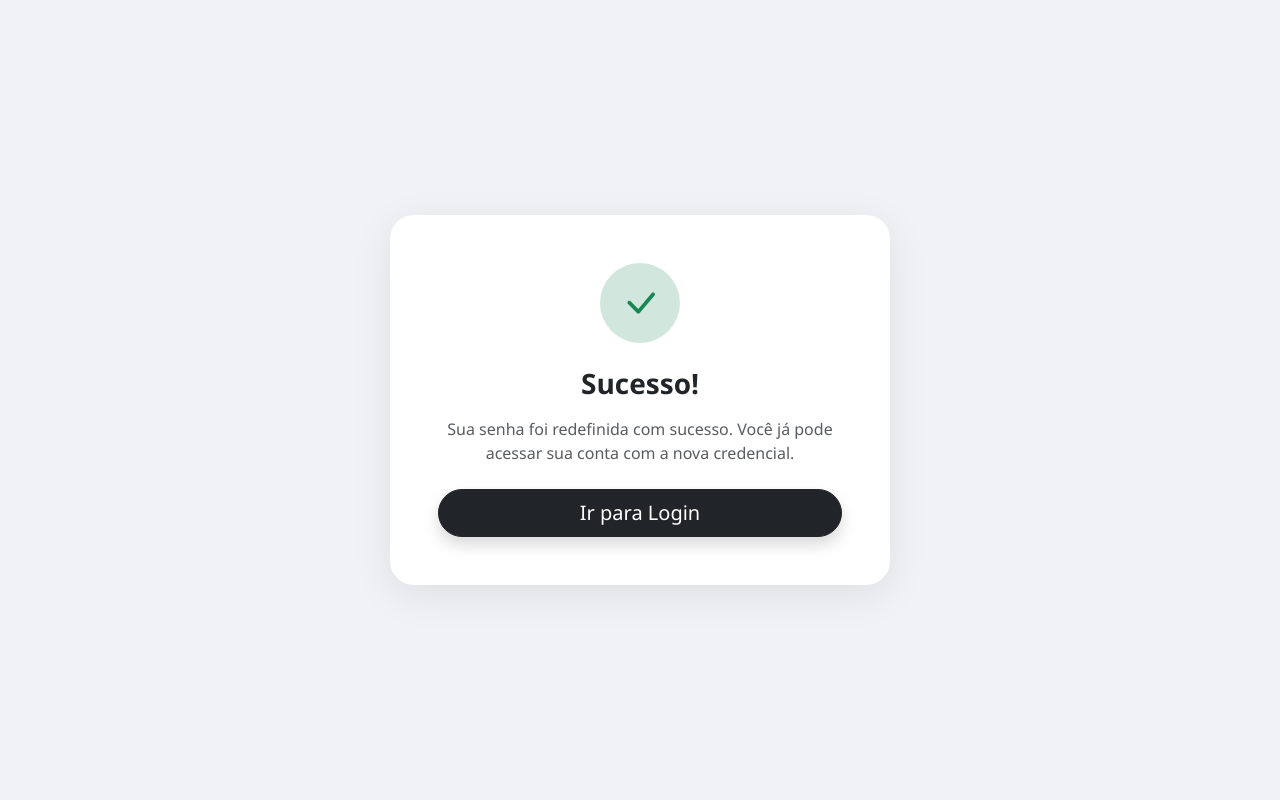
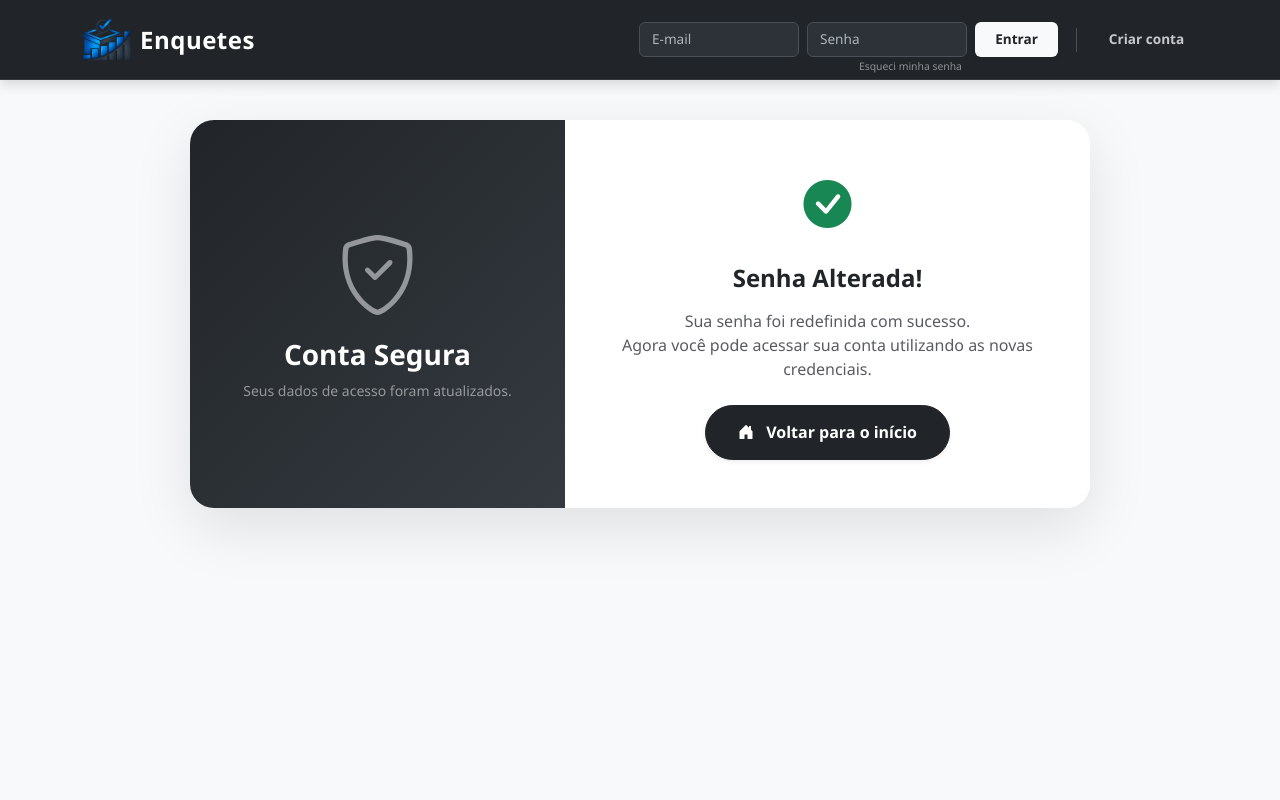
Before and after one commit to AprendendoLinux/enquetes, a FastAPI app: template app/templates/reset_success.html in a window 1280 px wide. Run offline with FastAPI, Linux system fonts and the light colour scheme; the template is opened without the code that fills it, so the values that code supplies are empty; parts of the project's set-up code (start-up, migrations or seed data) failed here and were passed over.

Commit message:
Alterado em 29/01/2026 às 20h:13m

```diff
--- a/app/templates/reset_success.html
+++ b/app/templates/reset_success.html
@@ -1,27 +1,103 @@
-<!DOCTYPE html>
-<html lang="pt-BR">
-<head>
-  <meta charset="UTF-8">
-  <meta name="viewport" content="width=device-width, initial-scale=1.0">
-  <title>Senha Alterada</title>
-  <link href="https://cdn.jsdelivr.net/npm/bootstrap@5.3.3/dist/css/bootstrap.min.css" rel="stylesheet">
-  <link rel="stylesheet" href="https://cdn.jsdelivr.net/npm/bootstrap-icons@1.11.3/font/bootstrap-icons.min.css">
-  <style>
-    body { background: #f0f2f5; font-family: 'Segoe UI', system-ui, sans-serif; height: 100vh; display: flex; align-items: center; justify-content: center; }
-    .card-msg { border: none; border-radius: 24px; box-shadow: 0 10px 40px rgba(0,0,0,0.08); max-width: 500px; width: 90%; }
-    .icon-circle { width: 80px; height: 80px; background: #d1e7dd; border-radius: 50%; display: flex; align-items: center; justify-content: center; margin: 0 auto 1.5rem auto; }
-  </style>
-</head>
-<body>
-  <div class="card card-msg text-center p-5">
-    <div class="icon-circle text-success">
-      <i class="bi bi-check-lg fs-1"></i>
+{% extends "base.html" %}
+
+{% block title %}Senha Alterada{% endblock %}
+
+{% block extra_css %}
+<style>
+    /* Wrapper para centralizar verticalmente descontando a navbar */
+    .reset-wrapper {
+        min-height: calc(100vh - 200px);
+        display: flex;
+        align-items: center;
+        justify-content: center;
+        padding-bottom: 2rem;
+    }
+
+    .card-split {
+        border: none;
+        border-radius: 24px;
+        box-shadow: 0 20px 60px rgba(0,0,0,0.1);
+        overflow: hidden;
+        max-width: 900px;
+        width: 100%;
+        margin: auto;
+        background: #fff;
+    }
+
+    /* Painel Esquerdo (Marca) - AGORA PRETO (Padrão Dark) */
+    .brand-panel {
+        background: linear-gradient(135deg, #212529 0%, #343a40 100%);
+        color: white;
+        padding: 3rem;
+        display: flex;
+        flex-direction: column;
+        justify-content: center;
+        align-items: center;
+        text-align: center;
+        min-height: 100%;
+    }
+
+    /* Painel Direito (Conteúdo) */
+    .content-panel {
+        padding: 3rem;
+        background: white;
+        display: flex;
+        flex-direction: column;
+        justify-content: center;
+        align-items: center;
+        text-align: center;
+    }
+
+    .btn-dark-lg {
+        padding: 0.9rem 2rem;
+        border-radius: 12px;
+        font-weight: 700;
+        transition: all 0.2s;
+    }
+
+    /* Ajuste Responsivo */
+    @media (max-width: 767.98px) {
+        .brand-panel { padding: 2rem 1rem; }
+        .content-panel { padding: 2rem 1.5rem; }
+
+        .reset-wrapper {
+            min-height: auto;
+            display: block;
+            margin-top: -20px;
+        }
+    }
+</style>
+{% endblock %}
+
+{% block content %}
+<div class="reset-wrapper">
+  <div class="card card-split">
+    <div class="row g-0 h-100">
+
+      <div class="col-md-5 brand-panel">
+        <i class="bi bi-shield-check display-1 mb-3 text-white-50"></i>
+        <h3 class="fw-bold mb-2">Conta Segura</h3>
+        <p class="text-white-50 small mb-0">Seus dados de acesso foram atualizados.</p>
+      </div>
+
+      <div class="col-md-7 content-panel">
+        <div class="mb-4 text-success" style="font-size: 3rem;">
+            <i class="bi bi-check-circle-fill"></i>
+        </div>
+
+        <h4 class="fw-bold text-dark mb-3">Senha Alterada!</h4>
+
+        <p class="text-muted mb-4">
+            Sua senha foi redefinida com sucesso.<br>
+            Agora você pode acessar sua conta utilizando as novas credenciais.
+        </p>
+
+        <a href="/" class="btn btn-dark btn-dark-lg shadow-sm rounded-pill">
+            <i class="bi bi-house-door-fill me-2"></i> Voltar para o início
+        </a>
+      </div>
+
     </div>
-    <h3 class="fw-bold mb-3">Sucesso!</h3>
-    <p class="text-muted mb-4">
-      Sua senha foi redefinida com sucesso. Você já pode acessar sua conta com a nova credencial.
-    </p>
-    <a href="/login" class="btn btn-dark btn-lg rounded-pill px-5 shadow">Ir para Login</a>
   </div>
-</body>
-</html>
+</div>
+{% endblock %}
```
Also changed, not shown: app/templates/reset_password.html (+59 -4 lines).
